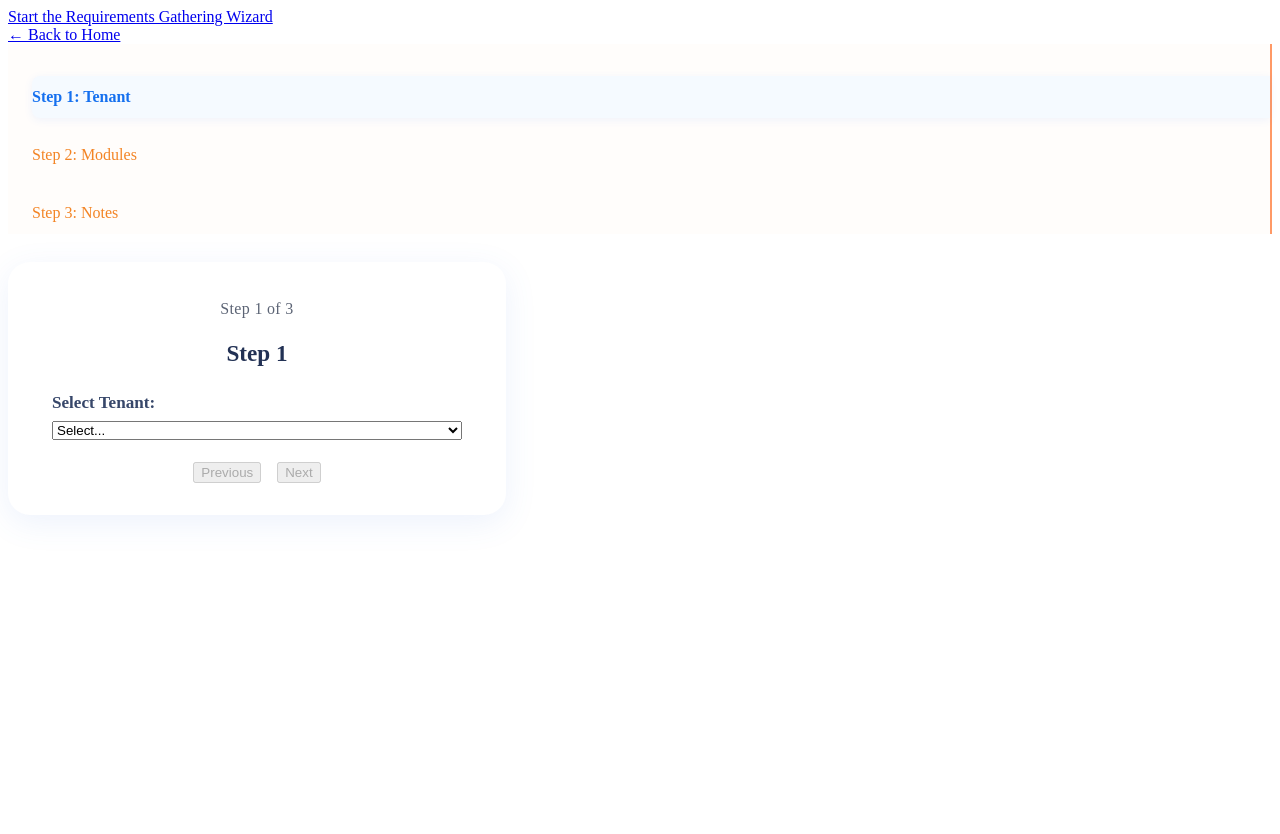
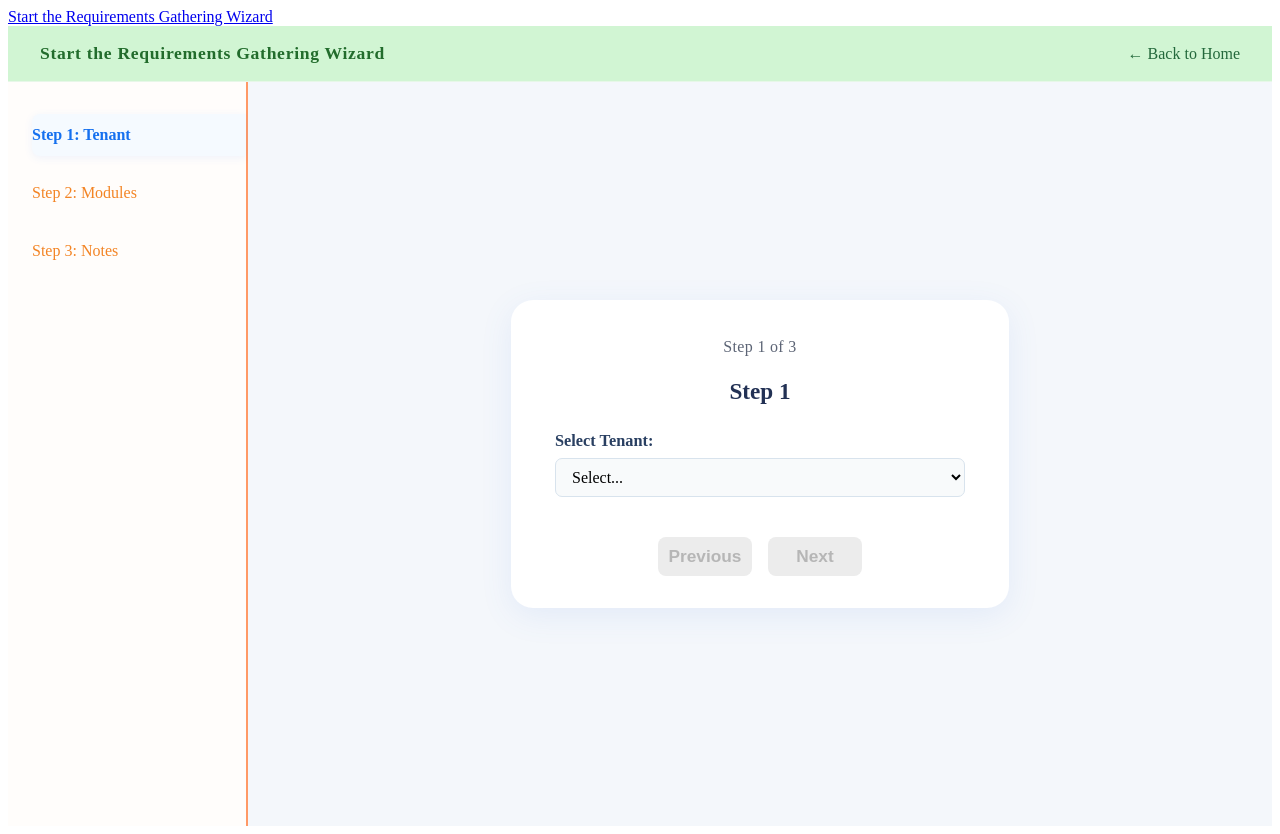
Before and after one commit to Xiaoliuliu666-leaner/Test.Onboarding, an Angular app: page /requirements/wizard in a window 1280 px wide. Before the commit the page ends 800 px from the top, so only its background shows below. Built offline with nearby package versions, Linux system fonts and the light colour scheme.

Commit message:
update wizard HTML structure for sidebar and main layout consistency

```diff
--- a/src/app/requirements-wizard/requirements-wizard.html
+++ b/src/app/requirements-wizard/requirements-wizard.html
@@ -1,23 +1,29 @@
-<a routerLink="/" class="back-home-link">← Back to Home</a>
+<!-- Header区域 -->
+<div class="wizard-header">
+  <div class="wizard-header-title">
+    <span>Start the Requirements Gathering Wizard</span>
+  </div>
+  <a routerLink="/" class="wizard-header-back">← Back to Home</a>
+</div>
 
-<div class="wizard-layout">
+<div class="wizard-portal">
   <!-- 侧边栏 -->
   <aside class="wizard-sidebar">
     <ul>
       <li [class.active]="stepIndex === 1">Step 1: Tenant</li>
       <ng-container *ngIf="tenant">
-        <li class="step-summary-item">
-          {{ tenant === '__new__' ? newTenantName : tenant }}
-        </li>
+        <li class="step-summary-item">{{ tenant === '__new__' ? newTenantName : tenant }}</li>
         <li class="step-summary-item" *ngIf="contactEmail">{{ contactEmail }}</li>
         <li class="step-summary-item" *ngIf="contactPhone">{{ contactPhone }}</li>
       </ng-container>
+
       <li [class.active]="stepIndex === 2">Step 2: Modules</li>
       <ng-container *ngIf="selectedModules && selectedModules.length">
         <li class="step-summary-item" *ngFor="let module of selectedModules">
           {{ getModuleNameByKey(module) }}
         </li>
       </ng-container>
+
       <li [class.active]="stepIndex === 3">Step 3: Notes</li>
       <ng-container *ngIf="configNotes">
         <li class="step-summary-item">{{ configNotes | slice: 0:30 }}...</li>
@@ -25,46 +31,52 @@
     </ul>
   </aside>
 
-  <div class="wizard-content-center">
-    <!-- Step 1: Tenant -->
-    <div *ngIf="stepIndex === 1" class="wizard-card">
-      <div class="step-indicator">Step 1 of 3</div>
-      <h2>Step 1</h2>
+  <!-- 主内容区 -->
+  <main class="wizard-main">
+    <div class="wizard-card">
+      <div class="step-indicator">Step {{ stepIndex }} of 3</div>
+      <h2>Step {{ stepIndex }}</h2>
+
+      <!-- Step 1 -->
+      <div *ngIf="stepIndex === 1">
+        <div class="wizard-form-group">
           <label for="tenant">Select Tenant:</label>
           <select [(ngModel)]="tenant" (change)="checkNewTenant()" id="tenant">
             <option value="" disabled selected>Select...</option>
             <option *ngFor="let t of tenants" [value]="t">{{ t }}</option>
             <option value="__new__">+ New Tenant</option>
           </select>
+        </div>
         <div *ngIf="isCreatingNewTenant">
+          <div class="wizard-form-group">
             <label>Enter New Tenant Name:</label>
             <input type="text" [(ngModel)]="newTenantName" placeholder="Enter new tenant name..." />
-
+          </div>
+          <div class="wizard-form-group">
             <label>Contact Name:</label>
             <input type="text" [(ngModel)]="contactName" placeholder="Enter contact name..." />
-
+          </div>
+          <div class="wizard-form-group">
             <label>Contact Email:</label>
             <input type="email" [(ngModel)]="contactEmail" placeholder="Enter contact email..." />
-
+          </div>
+          <div class="wizard-form-group">
             <label>Contact Phone:</label>
             <input type="tel" [(ngModel)]="contactPhone" placeholder="Enter contact phone..." />
-
+          </div>
+          <div class="wizard-form-group">
             <label>Your Name (Created By):</label>
             <input type="text" [(ngModel)]="createdBy" placeholder="Enter your name..." />
-
+          </div>
+          <div class="wizard-form-group">
             <label>Configuration Notes:</label>
             <textarea [(ngModel)]="configNotes" rows="5"></textarea>
           </div>
-      <div class="wizard-nav">
-        <button (click)="previousStep()" [disabled]="stepIndex === 1">Previous</button>
-        <button (click)="nextStep()" [disabled]="!isStepValid()">Next</button>
         </div>
       </div>
 
-    <!-- Step 2: Modules -->
-    <div *ngIf="stepIndex === 2" class="wizard-card">
-      <div class="step-indicator">Step 2 of 3</div>
-      <h2>Step 2</h2>
+      <!-- Step 2 -->
+      <div *ngIf="stepIndex === 2">
         <div class="module-grid">
           <div
             *ngFor="let module of availableModules"
@@ -81,25 +93,25 @@
             </label>
           </div>
         </div>
-      <div class="wizard-nav">
-        <button (click)="previousStep()">Previous</button>
-        <button (click)="nextStep()" [disabled]="!isStepValid()">Next</button>
+      </div>
+
+      <!-- Step 3 -->
+      <div *ngIf="stepIndex === 3">
+        <div class="wizard-form-group">
+          <label>Configuration Notes:</label>
+          <textarea [(ngModel)]="configNotes" rows="5"></textarea>
+          <p *ngIf="configNotes.trim().length < 10" class="wizard-note-error">
+            Please enter at least 10 characters.
+          </p>
         </div>
       </div>
 
-    <!-- Step 3: Notes -->
-    <div *ngIf="stepIndex === 3" class="wizard-card">
-      <div class="step-indicator">Step 3 of 3</div>
-      <h2>Step 3</h2>
-      <label>Configuration Notes:</label>
-      <textarea [(ngModel)]="configNotes" rows="5"></textarea>
-      <p *ngIf="configNotes.trim().length < 10" style="color: red; font-size: 13px; margin-top: 4px;">
-        Please enter at least 10 characters.
-      </p>
+      <!-- 按钮 -->
       <div class="wizard-nav">
-        <button (click)="previousStep()">Previous</button>
-        <button (click)="submitWizard()" [disabled]="!isStepValid()">Submit</button>
+        <button (click)="previousStep()" [disabled]="stepIndex === 1" class="wizard-btn wizard-btn-outline">Previous</button>
+        <button *ngIf="stepIndex < 3" (click)="nextStep()" [disabled]="!isStepValid()" class="wizard-btn wizard-btn-primary">Next</button>
+        <button *ngIf="stepIndex === 3" (click)="submitWizard()" [disabled]="!isStepValid()" class="wizard-btn wizard-btn-primary">Submit</button>
       </div>
     </div>
+  </main>
 </div>
-</div>
```
Lines whose indentation alone changed are shown as unchanged.
